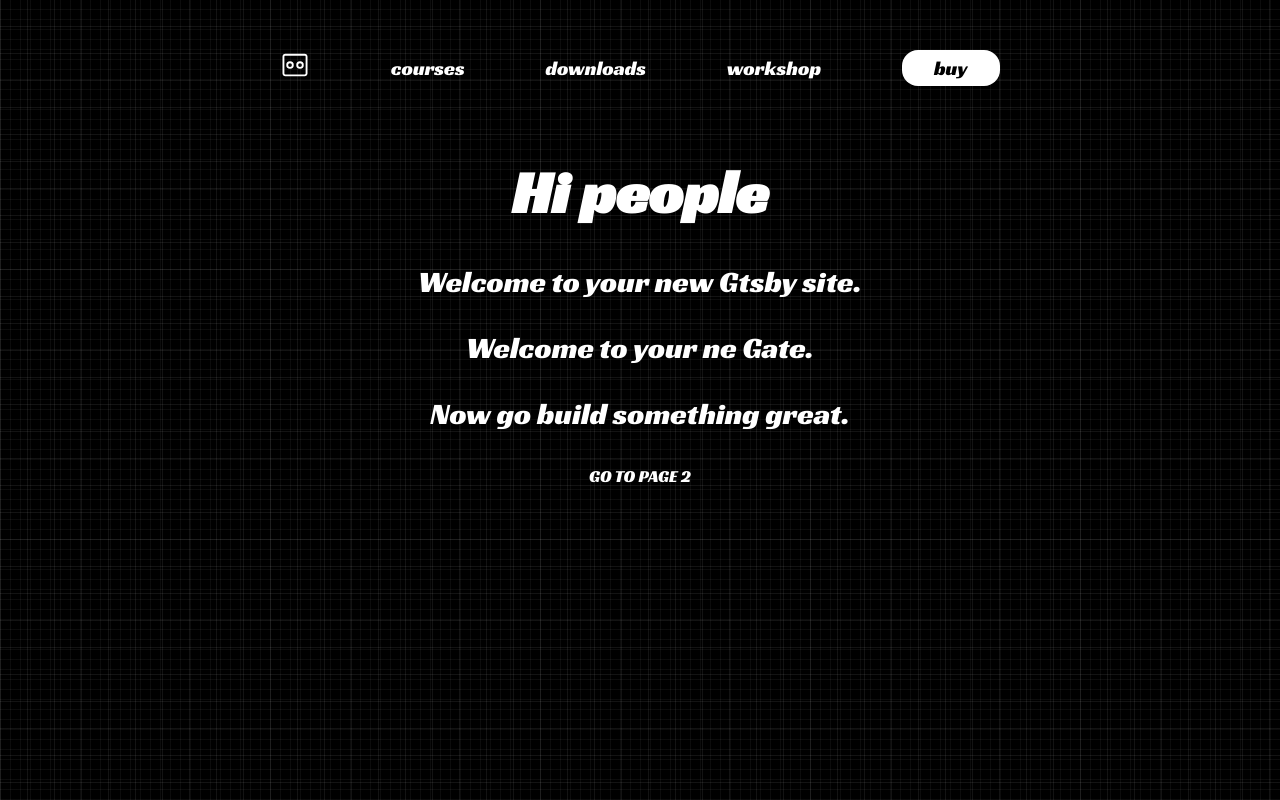
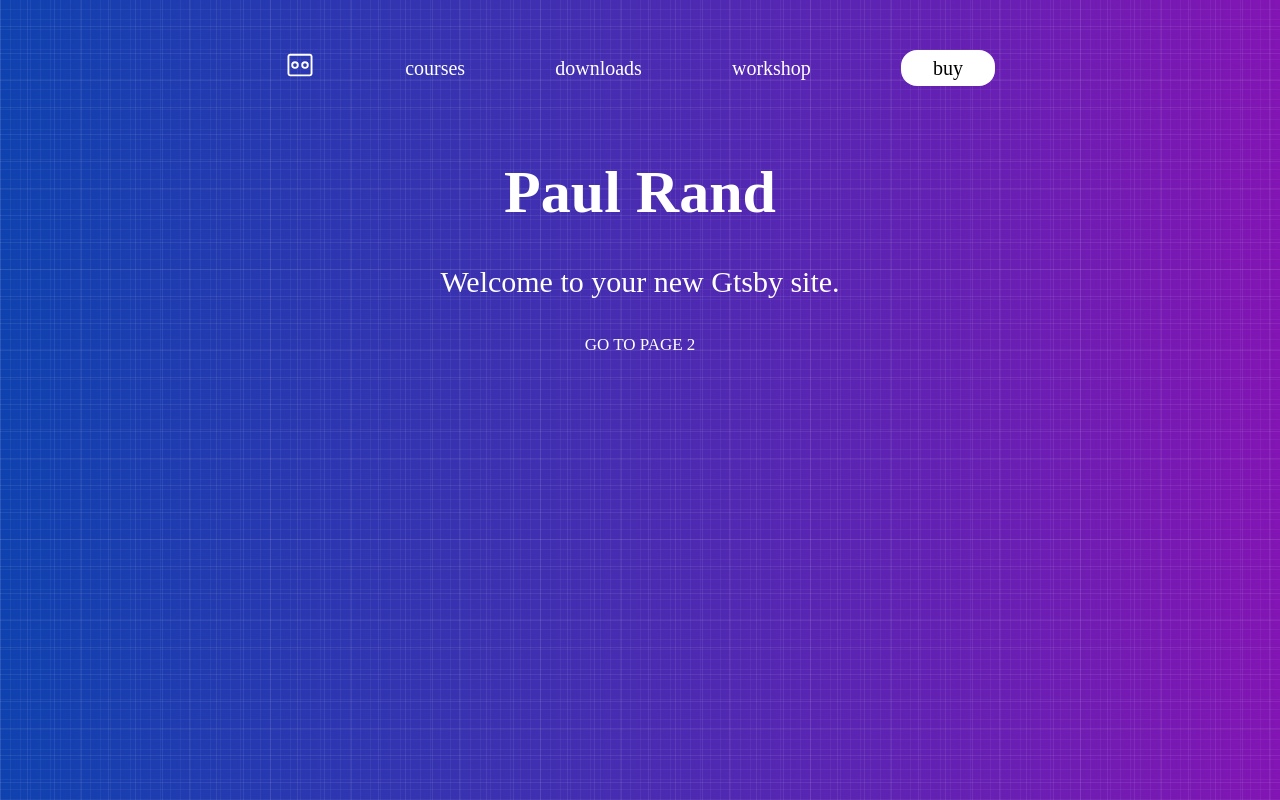
Before and after one commit to jeejeeguan/website-react-gatsby, a Gatsby site: page / in a window 1280 px wide. Shown: the top 800 px of the page. Built offline with nearby package versions, Linux system fonts and the light colour scheme; Gatsby itself is replaced by a stand-in of ours.

Commit message:
版本冲突提交

````diff
--- a/02-BasicStylinginCSS.md
+++ b/02-BasicStylinginCSS.md
@@ -1,4 +1,4 @@
-# BasicStylinginCSS
+# 02-BasicStylinginCSS
 
 编写基础 CSS 样式代码
 
@@ -6,13 +6,13 @@
 
 Google Fonts 是 Google 的一个免费开源字体库，设计师人手必备。
 
-引入到网页有两种方式：<link>标签和 CSS @import，我选择的是第二种 CSS 引入的方式，以 PT Mono 这个字体为例，CSS 源码示例如下：
+引入到网页有两种方式：<link>标签和 CSS @import，我选择的是第二种 CSS 引入的方式，以 Racing Sans One 这个字体为例，CSS 源码示例如下：
 
 ```
-@import url("https://fonts.googleapis.com/css2?family=PT+Mono&display=swap");
+@import url("https://fonts.googleapis.com/css2?family=Racing+Sans+One&display=swap");
 
 * {
-  font-family: "PT Mono", monospace;
+  font-family: "Racing Sans One", cursive;
 }
 ```
 
--- a/03-AdaptiveLayoutswithCSSGrid.md
+++ b/03-AdaptiveLayoutswithCSSGrid.md
@@ -1,20 +1,6 @@
-# AdaptiveLayoutswithCSSGrid
+# 03-AdaptiveLayoutswithCSSGrid
 
 编写基础 CSS 样式代码
-
-## 1.使用 [Google Fonts](https://fonts.google.com/) 字体
-
-Google Fonts 是 Google 的一个免费开源字体库，设计师人手必备。
-
-引入到网页有两种方式：<link>标签和 CSS @import，我选择的是第二种 CSS 引入的方式，以 Racing Sans One 这个字体为例，CSS 源码示例如下：
-
-```
-@import url("https://fonts.googleapis.com/css2?family=Racing+Sans+One&display=swap");
-
-* {
-  font-family: "Racing Sans One", cursive;
-}
-```
 
 ## 问题与解决问题
 
--- a/src/components/Header.css
+++ b/src/components/Header.css
@@ -26,6 +26,13 @@
   border: none;
   outline: none;
   cursor: pointer;
+  transition: 0.6s all cubic-bezier(0.23, 1.25, 0.46, 1);
+}
+.HeaderGroup button:hover {
+  color: white;
+  background: rgb(145, 7, 209);
+  box-shadow: 0 10px 20px rgba(0, 0, 0, 0.25);
+  transform: translateY(-3px);
 }
 @media (max-width: 640px) {
   .Header {
--- a/src/components/layout.css
+++ b/src/components/layout.css
@@ -1,7 +1,15 @@
-@import url("https://fonts.googleapis.com/css2?family=Racing+Sans+One&display=swap");
+@font-face {
+  font-family: "Roboto Mono";
+  /* src: local("Roboto Mono"),
+    url("https://fonts.googleapis.com/css2?family=Roboto+Mono:wght@100..900&display=swap"); */
+  src: url("https://fonts.googleapis.com/css2?family=Hepta+Slab:wght@1..900&display=swap");
+  /* font-weight: 100 1000; */
+}
+/* @import url("https://fonts.googleapis.com/css2?family=Racing+Sans+One&display=swap"); */
 
 * {
-  font-family: "Racing Sans One", cursive;
+  /* font-family: "Racing Sans One", cursive; */
+  font-family: "Hepta Slab";
 }
 
 body {
@@ -42,7 +50,7 @@ body {
       transparent 1px,
       transparent 27px
     ),
-    linear-gradient(90deg, rgb(0, 0, 0), rgb(0, 0, 0));
+    linear-gradient(90deg, rgb(15, 66, 175), rgb(130, 21, 180));
   height: 1080px;
   background-size: cover;
   background-position: center;
@@ -58,6 +66,7 @@ body {
   color: white;
   font-size: 60px;
   line-height: 1.4;
+  font-weight: 666;
 }
 
 .Hero p {
@@ -71,6 +80,8 @@ body {
   color: white;
   text-transform: uppercase;
   text-decoration: none;
+  /* transition 这句代码是从 jaylee 官网抄的 */
+  transition: 0.6s all cubic-bezier(0.23, 1.25, 0.46, 1);
 }
 .Hero a:hover {
   /* border-bottom: 1px dashed #ffffff; */
@@ -79,8 +90,6 @@ body {
   border-radius: 16px;
   color: black;
   padding: 8px 24px;
-  /* transition 这段代码是从 jaylee 官网抄的 */
-  transition: 0.6s all cubic-bezier(0.23, 1.25, 0.46, 1);
 }
 @media (max-width: 640px) {
   .HeroGroup {
--- a/src/pages/index.js
+++ b/src/pages/index.js
@@ -12,10 +12,8 @@ const IndexPage = () => (
     <div className="Hero">
       <div className="HeroGroup">
         <SEO title="Home" />
-        <h1>Hi people</h1>
+        <h1>Paul Rand</h1>
         <p>Welcome to your new Gtsby site.</p>
-        <p>Welcome to your ne Gate.</p>
-        <p>Now go build something great.</p>
         <Link to="/page-2/">Go to page 2</Link> <br />
       </div>
     </div>
````
Also changed, not shown: 01-intro-to-react.md (+1 -1 lines), 04-InteractionsandAnimations.md (+14 -0 lines).
